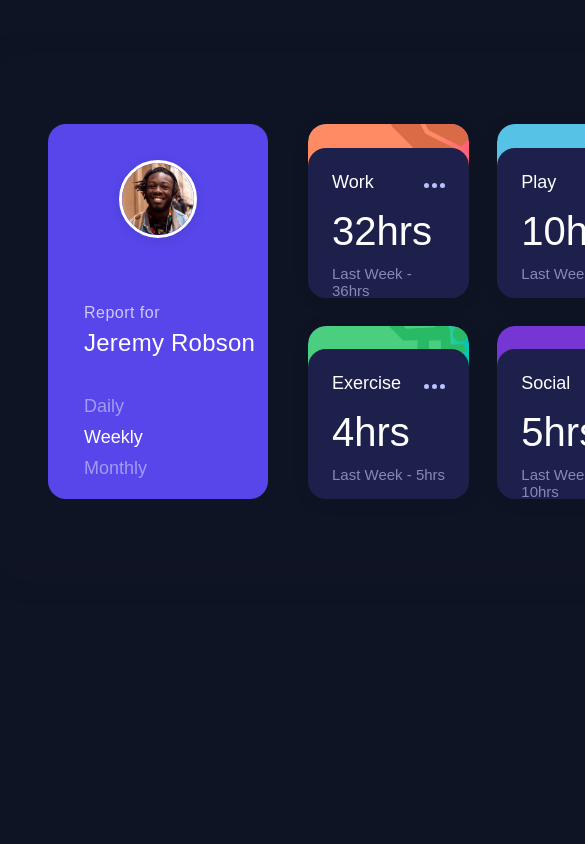
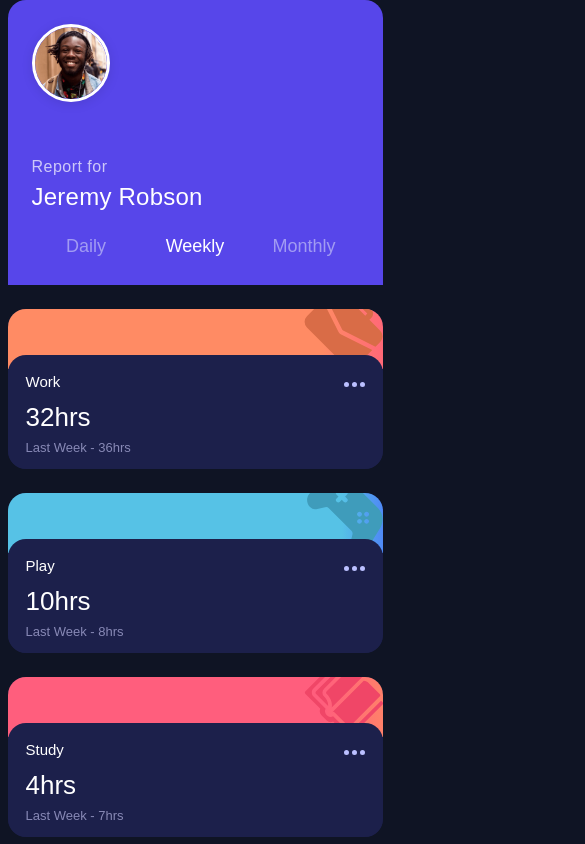
Before and after one commit to Izumx/time, a plain HTML site: page index.html in a window 390 px wide. Shown: the top 844 px of the page, 585 px wide, since content can reach past the window. Drawn offline with Linux system fonts and the light colour scheme.

Commit message:
Add files via upload

```diff
--- a/styles.css
+++ b/styles.css
@@ -1,11 +1,10 @@
 body {
-  background: #f5f6fa;
+  background: #0f1424;
   min-height: 100vh;
   font-family: 'Rubik', Arial, sans-serif;
   position: relative;
   margin: 0;
   box-sizing: border-box;
-  background: #0f1424;
 }
 
 .background-art {
@@ -177,3 +176,84 @@ body {
   font-weight: 400;
   opacity: 0.7;
 }
+@media (max-width: 500px) {
+  .dashboard {
+    width: 100%;
+    max-width: 375px;
+    grid-template-columns: 1fr;
+    padding: 0;
+    margin: 0 auto;
+    box-shadow: none;
+    border-radius: 0;
+    display: block;
+  }
+  .profile-card {
+    border-radius: 18px 18px 0 0;
+    padding: 24px 0 20px 0;
+    margin: 0;
+    width: 100%;
+    background: #5746ea;
+  }
+  .profile-img {
+    justify-content: flex-start;
+    padding-left: 24px;
+  }
+  .profile-info {
+    margin: 14px 0 18px 0;
+    padding-left: 24px;
+  }
+  .period-nav {
+    display: flex;
+    justify-content: space-between;
+    gap: 0;
+    margin-top: 0;
+    padding: 0 24px;
+  }
+  .period-nav .period {
+    font-size: 18px;
+    padding: 8px 0;
+    flex: 1;
+    text-align: center;
+  }
+  .cards {
+    grid-template-columns: 1fr;
+    gap: 24px;
+    margin-top: 0;
+    padding: 24px 0;
+    width: 100%;
+  }
+  .card {
+    min-height: 160px;
+    border-radius: 18px;
+    box-shadow: none;
+    margin: 0 0;
+    width: 100%;
+  }
+  .card-bg {
+    margin-top: -40px;
+    height: 100px;
+    border-top-left-radius: 18px;
+    border-top-right-radius: 18px;
+    background-size: cover;
+    justify-content: flex-end;
+    align-items: end;
+    padding-right: 18px;
+  }
+  .card-content {
+    padding: 18px 18px 14px 18px;
+    gap: 6px;
+    height: auto;
+  }
+  .card-header span {
+    font-size: 15px;
+  }
+  .dots {
+    font-size: 20px;
+  }
+  .card-hours {
+    font-size: 26px;
+  }
+  .card-lastweek {
+    font-size: 13px;
+  }
+}
```
